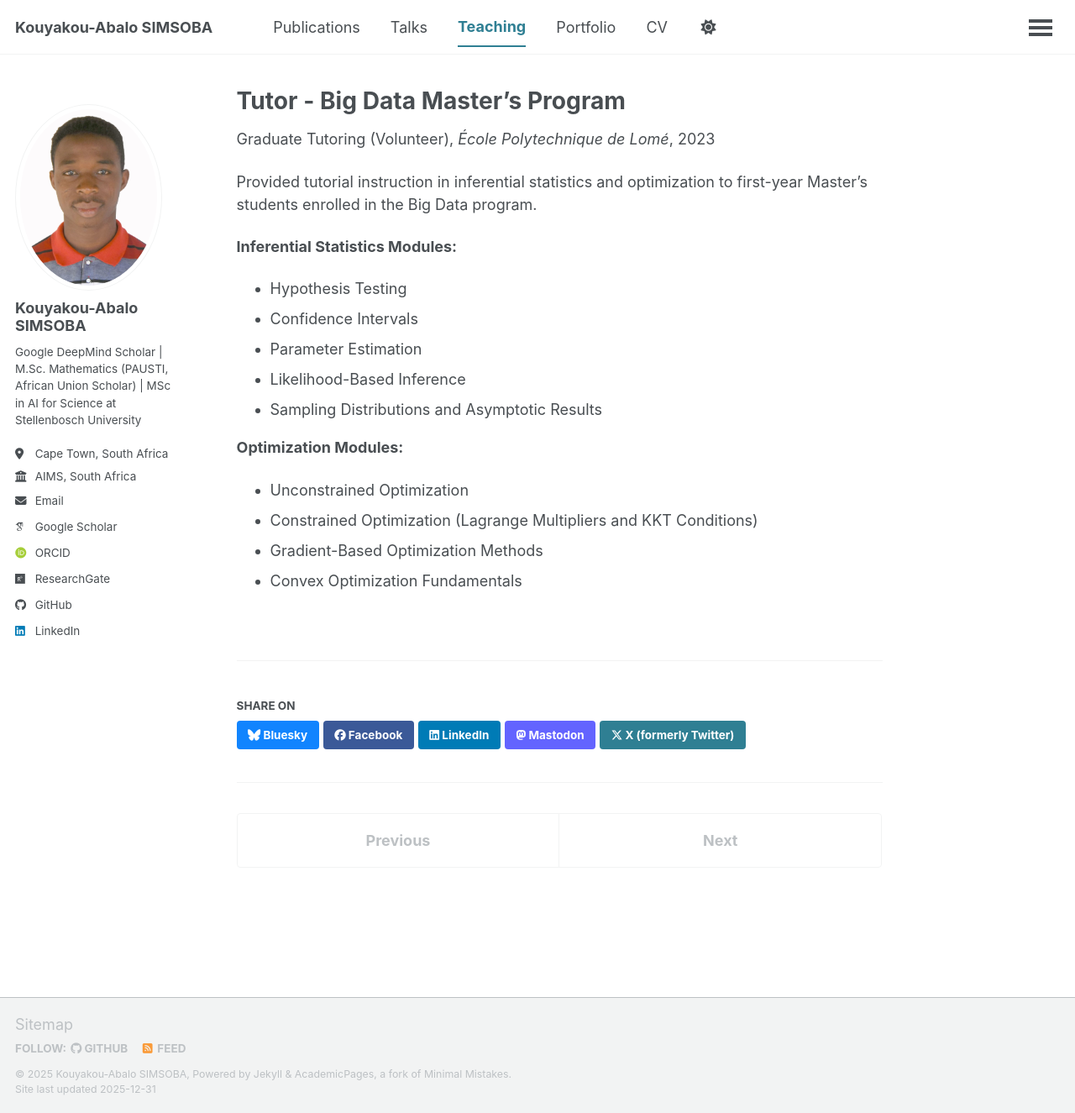
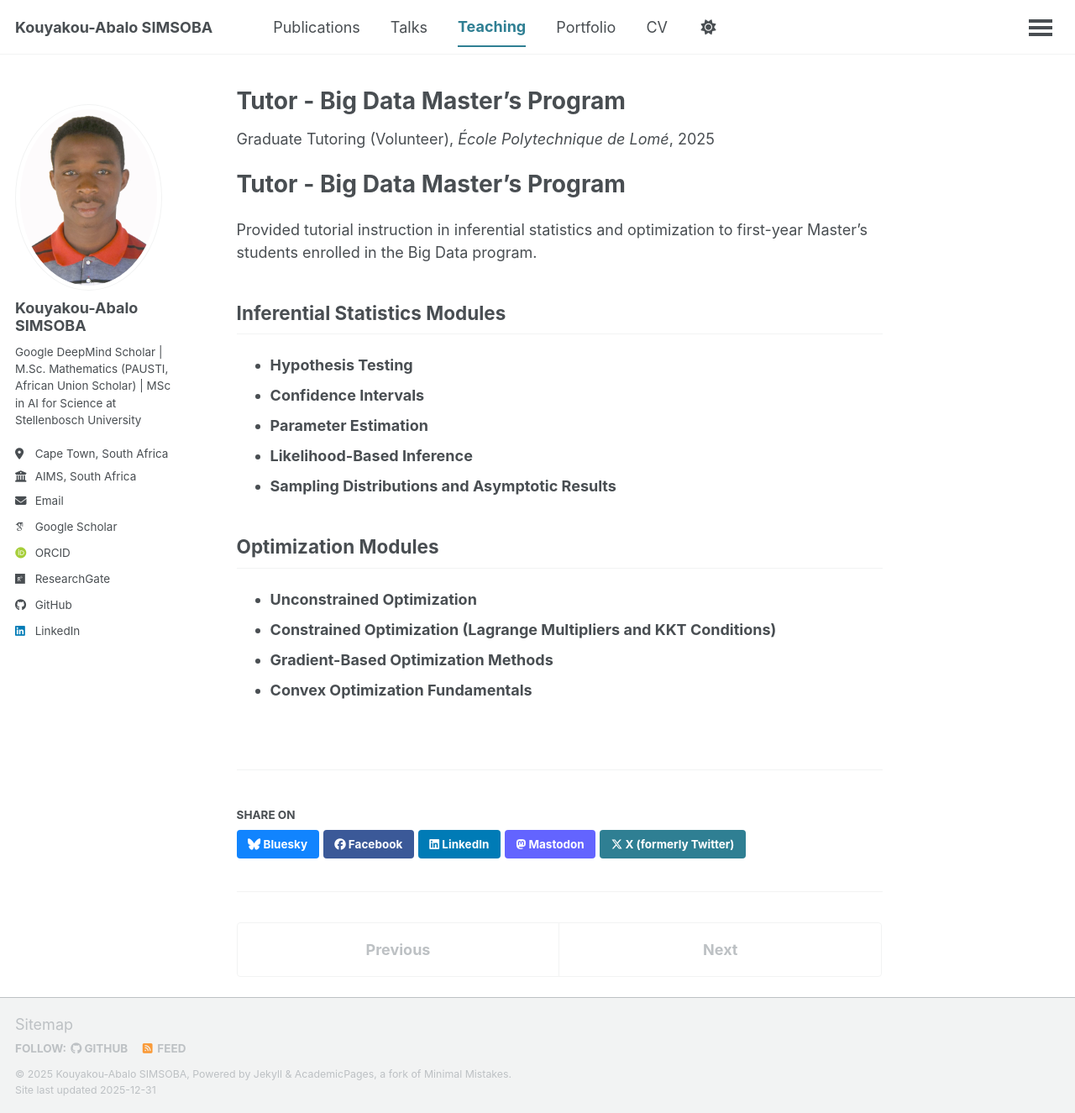
Before and after one commit to simsoba-research/simsoba-research.github.io, a Jekyll site: the page built from _teaching/2015-spring-teaching-2.md, in a window 1280 px wide and 1325 px high. Shown: the whole window at 84% size. Built offline with Jekyll 4.4.1, drawn with Linux system fonts in a browser that asks for light colours; some web fonts are replaced; a script bundle is joined from its source files by our own code; library files that are not in the unit come from our copies.

Commit message:
Enhance formatting and structure of teaching document
Formatted sections for clarity and added headings for modules.

```diff
--- a/_teaching/2015-spring-teaching-2.md
+++ b/_teaching/2015-spring-teaching-2.md
@@ -4,21 +4,28 @@ collection: teaching
 type: "Graduate Tutoring (Volunteer)"
 permalink: /teaching/tutor-polytechnic-lome
 venue: "École Polytechnique de Lomé"
-date: 2023-01-01
 location: "Lomé, Togo"
+layout: single
 ---
+
+# Tutor - Big Data Master's Program
+<u></u>
 
 Provided tutorial instruction in inferential statistics and optimization to first-year Master's students enrolled in the Big Data program.
 
-**Inferential Statistics Modules:**
-* Hypothesis Testing
-* Confidence Intervals
-* Parameter Estimation
-* Likelihood-Based Inference
-* Sampling Distributions and Asymptotic Results
+## Inferential Statistics Modules
+<u></u>
 
-**Optimization Modules:**
-* Unconstrained Optimization
-* Constrained Optimization (Lagrange Multipliers and KKT Conditions)
-* Gradient-Based Optimization Methods
-* Convex Optimization Fundamentals
+* **Hypothesis Testing**
+* **Confidence Intervals**
+* **Parameter Estimation**
+* **Likelihood-Based Inference**
+* **Sampling Distributions and Asymptotic Results**
+
+## Optimization Modules
+<u></u>
+
+* **Unconstrained Optimization**
+* **Constrained Optimization (Lagrange Multipliers and KKT Conditions)**
+* **Gradient-Based Optimization Methods**
+* **Convex Optimization Fundamentals**
```
